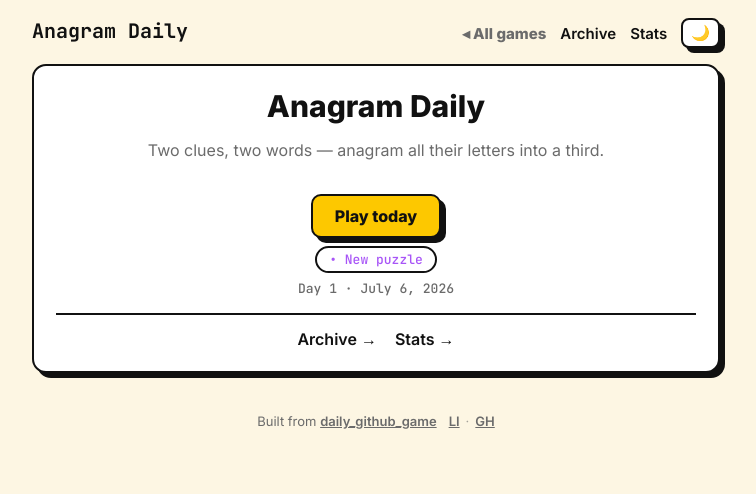
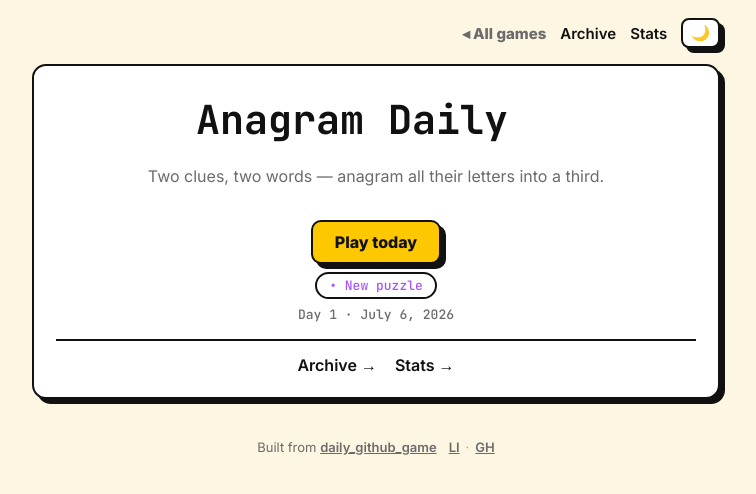
Before and after one commit to ImangulovA/anagram-daily, a SvelteKit app in the folder app/: page / in a window 1280 px wide. Shown: the top 494 px of the page, without its empty margins (264-1020 px from the left). Built offline with nearby package versions, Linux system fonts and the light colour scheme.

Commit message:
Landing: animated centered wordmark, hide header logo on home, fix same-route nav with reload

```diff
--- a/app/src/app.html
+++ b/app/src/app.html
@@ -4,6 +4,18 @@
     <meta charset="utf-8" />
     <link rel="icon" href="%sveltekit.assets%/favicon.svg" />
     <meta name="viewport" content="width=device-width, initial-scale=1" />
+    <!-- Landing page (root route, no ?day) hides the header logo before first
+         paint so the animated wordmark only appears once, centered on the page. -->
+    <script>
+      (function () {
+        try {
+          var p = location.pathname.replace(/\/+$/, '');
+          var isSub = /\/(archive|stats)$/.test(p);
+          var hasDay = new URLSearchParams(location.search).has('day');
+          if (!isSub && !hasDay) document.documentElement.classList.add('is-home');
+        } catch (e) {}
+      })();
+    </script>
     <!-- Fonts: swap for your own per fork. Self-hosted is better, this is a stub. -->
     <link rel="preconnect" href="https://fonts.googleapis.com" />
     <link rel="preconnect" href="https://fonts.gstatic.com" crossorigin />
--- a/app/src/lib/AnimatedLogo.svelte
+++ b/app/src/lib/AnimatedLogo.svelte
@@ -4,6 +4,10 @@
   // Monospace so every glyph is exactly 1ch wide → clean FLIP-style movement.
   import { onMount, onDestroy } from 'svelte';
   import { base } from '$app/paths';
+
+  // fontSize: any CSS length. link=false renders a non-clickable hero (used
+  // centered on the landing page instead of the header brand link).
+  let { fontSize = '20px', link = true } = $props();
 
   const PHRASES = [
     'Anagram Daily',
@@ -59,15 +63,25 @@
   onDestroy(() => clearTimeout(timer));
 </script>
 
-<a class="brand" href="{base}/" aria-label={PHRASES[0]}>
-  <span class="stage" aria-hidden="true" style="--cols:{COLS}; --morph:{MORPH}ms">
+{#snippet stage()}
+  <span class="stage" aria-hidden="true" style="--cols:{COLS}; --morph:{MORPH}ms; font-size:{fontSize}">
     {#each tokens as t (t.id)}
       <span class="glyph" style="transform: translateX({t.col}ch); transition-delay:{(t.id % 6) * 45}ms"
         >{t.char}</span
       >
     {/each}
   </span>
-</a>
+{/snippet}
+
+{#if link}
+  <a class="brand" href="{base}/" aria-label={PHRASES[0]} data-sveltekit-reload>
+    {@render stage()}
+  </a>
+{:else}
+  <span class="brand hero" aria-label={PHRASES[0]}>
+    {@render stage()}
+  </span>
+{/if}
 
 <style>
   .brand {
@@ -82,7 +96,6 @@
     height: 1.3em;
     font-family: var(--mono);
     font-weight: 800;
-    font-size: 20px;
     line-height: 1.3em;
     white-space: nowrap;
   }
--- a/app/src/routes/+layout.svelte
+++ b/app/src/routes/+layout.svelte
@@ -4,11 +4,22 @@
   // component relies on (--accent, --surface-2, --border, --shadow, --mono, --muted).
   import { onMount } from 'svelte';
   import { base } from '$app/paths';
+  import { page } from '$app/stores';
   import { GAME } from '$lib/game/index.js';
   import AnimatedLogo from '$lib/AnimatedLogo.svelte';
 
   let { children } = $props();
   let theme = $state('light');
+
+  // Landing page (root route, no ?day) shows the animated wordmark centered in
+  // the page, so the header brand is hidden there (via the `is-home` class on
+  // <html>). The class is set pre-paint by an inline script in app.html; this
+  // effect keeps it in sync across client-side navigations. Reading searchParams
+  // here is safe because $effect only runs in the browser, never at prerender.
+  $effect(() => {
+    const home = $page.route.id === '/' && !$page.url.searchParams.has('day');
+    document.documentElement.classList.toggle('is-home', home);
+  });
 
   onMount(() => {
     const saved = localStorage.getItem('theme');
@@ -26,7 +37,7 @@
 <svelte:head><title>{GAME.title}</title></svelte:head>
 
 <header>
-  <AnimatedLogo />
+  <span class="logo-slot"><AnimatedLogo /></span>
   <nav>
     <a class="hub" href="https://imangulova.github.io/games/">◂ All games</a>
     <a href="{base}/archive">Archive</a>
@@ -109,10 +120,17 @@
     margin: 0 auto;
     padding: 18px 16px 0;
   }
+  .logo-slot {
+    display: inline-flex;
+  }
+  :global(html.is-home) .logo-slot {
+    display: none;
+  }
   nav {
     display: flex;
     align-items: center;
     gap: 14px;
+    margin-left: auto;
   }
   nav a {
     color: var(--ink);
--- a/app/src/routes/+page.svelte
+++ b/app/src/routes/+page.svelte
@@ -17,6 +17,7 @@
   import { makeTimer, fmtTime } from '$lib/platform/timer.js';
   import { submitStart, submitFinish, fetchAgg, statsEnabled } from '$lib/platform/api.js';
   import { applyUnlockFromUrl } from '$lib/platform/unlock.js';
+  import AnimatedLogo from '$lib/AnimatedLogo.svelte';
 
   let dayIdx = $state(0);
   let puzzle = $state(null);
@@ -228,12 +229,13 @@
   </div>
 {:else if view === 'home'}
   <div class="card home">
-    <h1>{GAME.title}</h1>
+    <div class="hero-logo"><AnimatedLogo fontSize="clamp(26px, 8vw, 40px)" link={false} /></div>
     <p class="muted">{GAME.tagline}</p>
 
     <a
       class="primary bigbtn"
       href="{base}/?day={homeIdx}{homeStatus === 'done' ? '' : '&start=1'}"
+      data-sveltekit-reload
     >
       {homeStatus === 'done'
         ? "See today's result"
@@ -423,8 +425,8 @@
   .home {
     text-align: center;
   }
-  .home h1 {
-    font-size: 30px;
+  .hero-logo {
+    margin: 6px 0 10px;
   }
   .bigbtn {
     display: inline-block;
```
